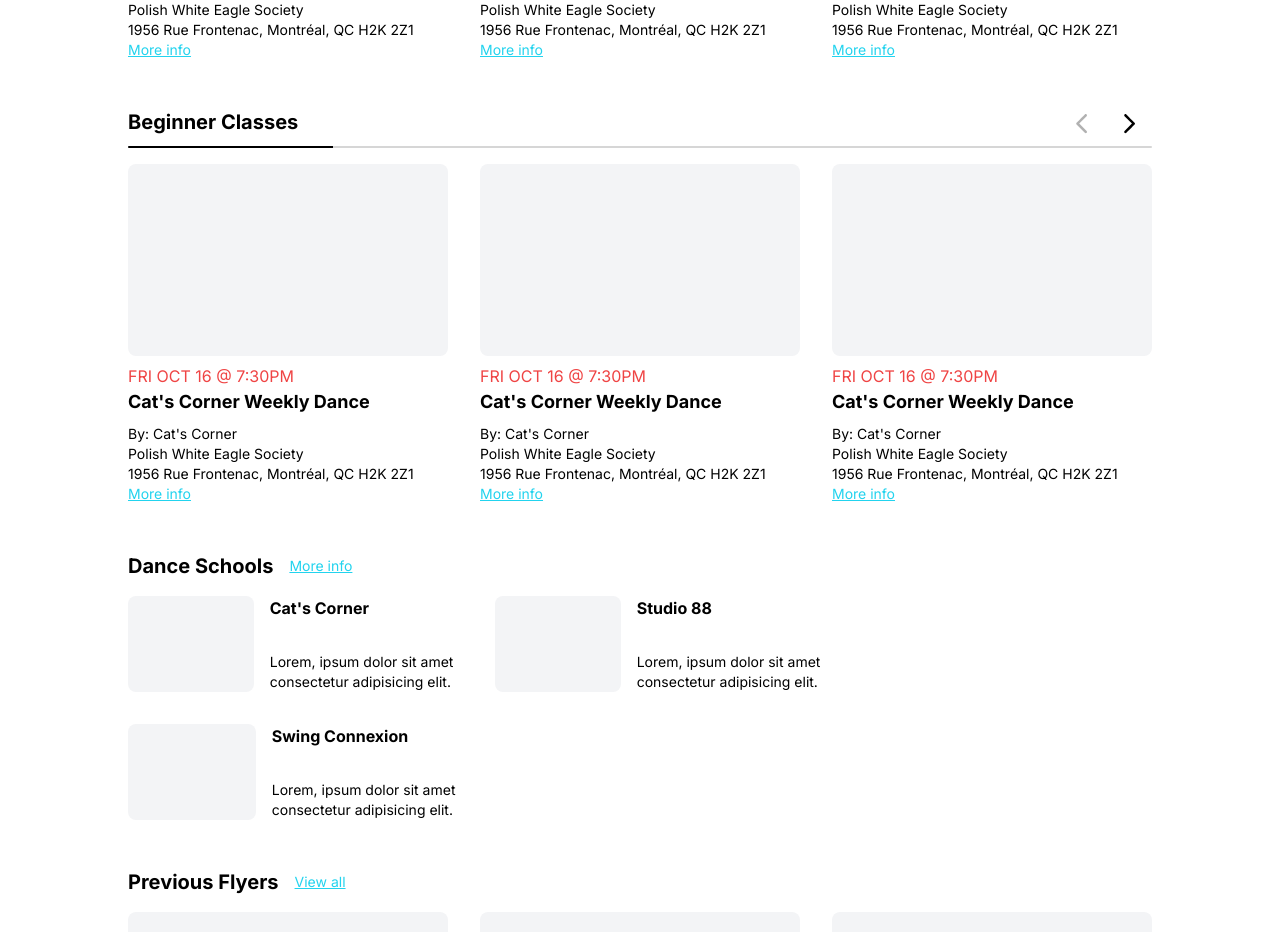
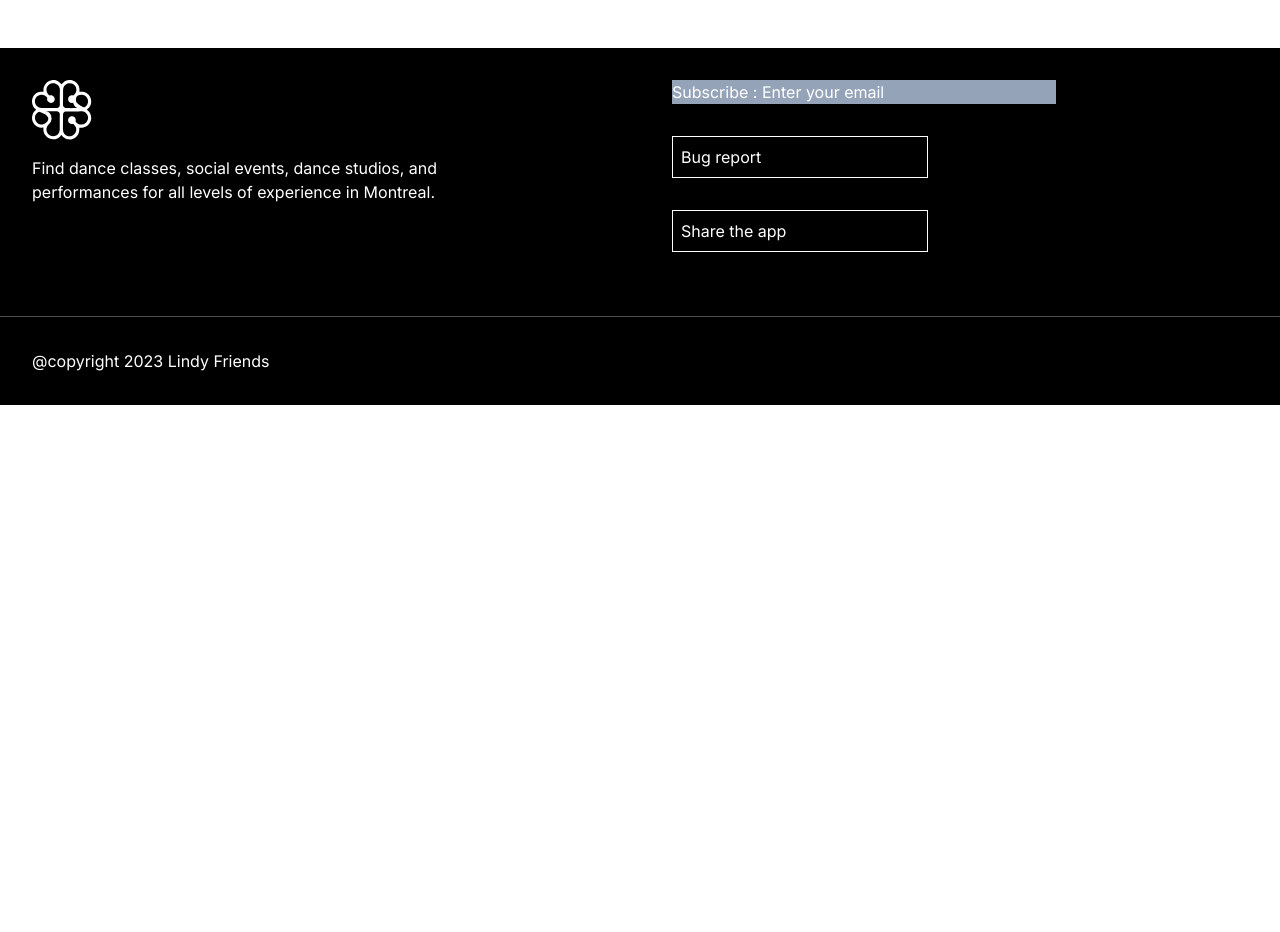
Before and after one commit to justinkwanchan/swing-schedule, a Next.js app in the folder front-end/: page / in a window 1280 px wide. Shown: the part 1628-2560 px from the top of the page. After the commit the page ends 2033 px from the top, so only its background shows below. Built offline with nearby package versions, Linux system fonts and the light colour scheme.

Commit message:
Remove unused sections

```diff
--- a/front-end/src/app/components/home/dance-school-section/dance-school-card/index.tsx
+++ /dev/null
@@ -1,17 +0,0 @@
-type Props = {
-  title: string;
-};
-
-export default function DanceSchoolCard({ title }: Props) {
-  return (
-    <div className="flex flex-[0_0_33.333333%] pl-8">
-      <div className="bg-gray-100 w-60 h-24 rounded-lg mr-4"></div>
-      <div className="flex flex-col justify-between">
-        <h2 className="font-bold">{title}</h2>
-        <p className="text-sm">
-          Lorem, ipsum dolor sit amet consectetur adipisicing elit.
-        </p>
-      </div>
-    </div>
-  );
-}
--- a/front-end/src/app/components/home/dance-school-section/index.tsx
+++ /dev/null
@@ -1,20 +0,0 @@
-import Link from 'next/link';
-import DanceSchoolCard from './dance-school-card';
-
-export default function DanceSchoolSection() {
-  return (
-    <div className="flex flex-col">
-      <div className="flex mb-4">
-        <h1 className="font-bold text-xl mr-4">Dance Schools</h1>
-        <Link href={''} className="underline text-cyan-400 text-sm self-center">
-          More info
-        </Link>
-      </div>
-      <div className="flex flex-wrap -ml-8 gap-y-8">
-        <DanceSchoolCard title="Cat's Corner" />
-        <DanceSchoolCard title="Studio 88" />
-        <DanceSchoolCard title="Swing Connexion" />
-      </div>
-    </div>
-  );
-}
--- a/front-end/src/app/components/home/index.tsx
+++ b/front-end/src/app/components/home/index.tsx
@@ -1,5 +1,4 @@
 import PreviewSection from './preview-section';
-import DanceSchoolSection from './dance-school-section';
 import PreviousFlyersSection from './previous-flyers-section';
 import PageTitleSection from '../page-title-section';
 import splotch from 'public/splotch-home.svg';
@@ -11,9 +10,6 @@ export default function Home() {
 
       <div className="flex flex-col w-4/5 mb-12 gap-12">
         <PreviewSection title={'Upcoming Social Dances'} />
-        <PreviewSection title={'Newly-Listed Events'} />
-        <PreviewSection title={'Beginner Classes'} />
-        <DanceSchoolSection />
         <PreviousFlyersSection />
       </div>
     </>
--- a/front-end/src/app/large-events/page.tsx
+++ /dev/null
@@ -1,3 +0,0 @@
-export default function LargeEvents() {
-  return <div>Large Events</div>;
-}
```
